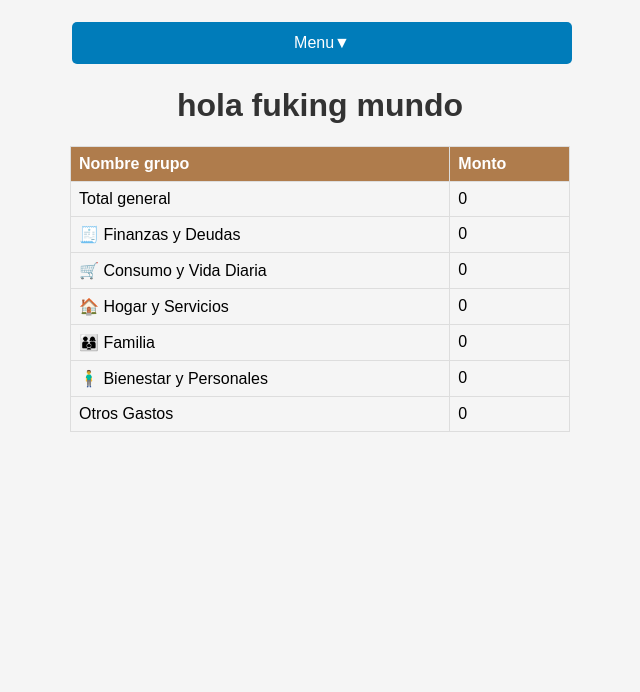
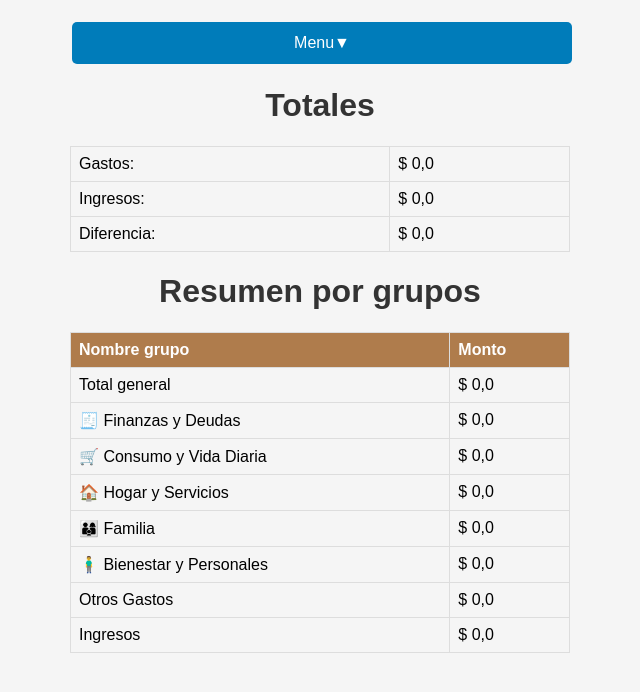
Before and after one commit to n4nbush/Gestor-gatos, a Flask app: page /resumen_grupos in a window 1280 px wide. Shown: the top 692 px of the page, without its empty margins (320-960 px from the left). Run offline with Flask 3, Linux system fonts and the light colour scheme; data that the repository does not hold is empty.

Commit message:
Se agrega una tabla con total gastos y total ingresos, se restan y muestra la direferencia, aparte se hizo una funcion en js para formatear los montos agregando $ y . cada 3 espacios y , con un decimal

```diff
--- a/app.py
+++ b/app.py
@@ -1,17 +1,19 @@
 from flask import Flask, render_template,g, request, redirect, url_for, flash
 from datetime import datetime
-import sqlite3
+import sqlite3, os
 import funciones
 from gestor_gastos import gastos_bp
 from config import Config
+from dotenv import load_dotenv
 
+load_dotenv()
 
 # Coneccion a la base de datos y cursor
 
+app = Flask(__name__)  # Cambia esto
+app.config.from_object(Config)
+app.secret_key = os.environ.get('SECRET_KEY')
 
-app = Flask(__name__)
-app.secret_key = 'clave_temporal'  # Cambia esto
-app.config.from_object(Config)
 
 DATABASE = app.config['DATABASE']
 
--- a/funciones.py
+++ b/funciones.py
@@ -167,6 +167,7 @@ def filtrar(dias=30,grupo_select=None,categoria_select=None):
         "👨‍👩‍👦 Familia":0,
         "🧍‍♂️ Bienestar y Personales":0,
         "Otros Gastos":0,
+        "Ingresos":0
     }
     for id,fecha,tipo,mpago,categoria,monto,descripcion in listado:
         grupo = seleccionar_categoria(categoria)
@@ -177,7 +178,9 @@ def filtrar(dias=30,grupo_select=None,categoria_select=None):
         mpago=mpago
         if grupo in total:
             total[grupo] += monto
-        total["Total general"] += monto
+        if tipo == "Gasto":
+            total["Total general"] += monto
+
         resultados.append([id,fecha,tipo,mpago,categoria,grupo,monto,descripcion])
     return(resultados,total)
 
--- a/static/main.js
+++ b/static/main.js
@@ -163,3 +163,15 @@ console.log("✅ Script cargado correctamente");
 
 
         }
+        function formateo_monto(){
+            console.log("Holiwi")
+            document.querySelectorAll('.monto').forEach(function(elemento){
+                const valor = parseFloat(elemento.dataset.valor);
+                const formato = new Intl.NumberFormat('es-AR',{
+                    style: 'currency',
+                    currency: 'ARS',
+                    minimumFractionDigits: 1
+                }).format(valor);
+                elemento.textContent = formato;
+            });
+        }
--- a/templates/base_layout.html
+++ b/templates/base_layout.html
@@ -6,7 +6,7 @@
     <link rel="stylesheet" href="/static/styles.css">
     <title data-categoria={%block categoria%}{%endblock%} id="titulo">{%block titulo%}{%endblock%}</title>
 </head>
-<body >
+<body onload="formateo_monto()">
     <button onclick="toggleMenu()" id="Boton_menu">Menu▼</button>
     <div id="menu" class="oculto">
         <button onclick="window.location.href='/'" id="boton_gastos">Registrar gasto</button>
--- a/templates/movimientos.html
+++ b/templates/movimientos.html
@@ -51,7 +51,7 @@
       <tr>
             <td>{{ resultado[1][:10] }}</td>
             <td>{{resultado[4]}}</td>
-            <td>${{ (resultado[6]) }}</td>
+            <td class="monto" data-valor="{{ (resultado[6]) }}"></td>
             <td>
             <button onclick="document.getElementById('{{resultado[0]}}').classList.toggle('oculto')">ℹ️</button>
             </td>
--- a/templates/resumen_grupos.html
+++ b/templates/resumen_grupos.html
@@ -3,7 +3,26 @@
 {%block titulo%}Movimientos{%endblock%}
 
 {%  block body %}
-<h1>hola fuking mundo</h1>
+
+<div>
+  <h1>Totales</h1>
+  <table>
+
+    <tr>
+      <td>Gastos: </td>
+      <td class="monto" data-valor="{{total.get("Total general")}}"></td>
+    </tr>
+    <tr>
+      <td>Ingresos:</td>
+      <td class="monto" data-valor="{{total.get("Ingresos")}}"></td>
+    </tr>
+    <tr>
+      <td>Diferencia: </td>
+      <td class="monto" data-valor="{{total.get("Ingresos")-total.get("Total general")}}"></td>
+    </tr>
+    </table>
+</div>
+<h1>Resumen por grupos</h1>
   <table>
     <thead>
         <tr>
@@ -14,8 +33,10 @@
       {%for grupo in grupos%}
   <tr>
       <td>{{grupo}}</td>
-      <td>{{total.get(grupo)}}</td>
+      <td class="monto" data-valor="{{total.get(grupo)}}"></td>
     </tr>
     {%endfor%}
 
+
+
 {% endblock %}
```
Also changed, not shown: tu_base_de_datos.db (deleted), 1 other file.
